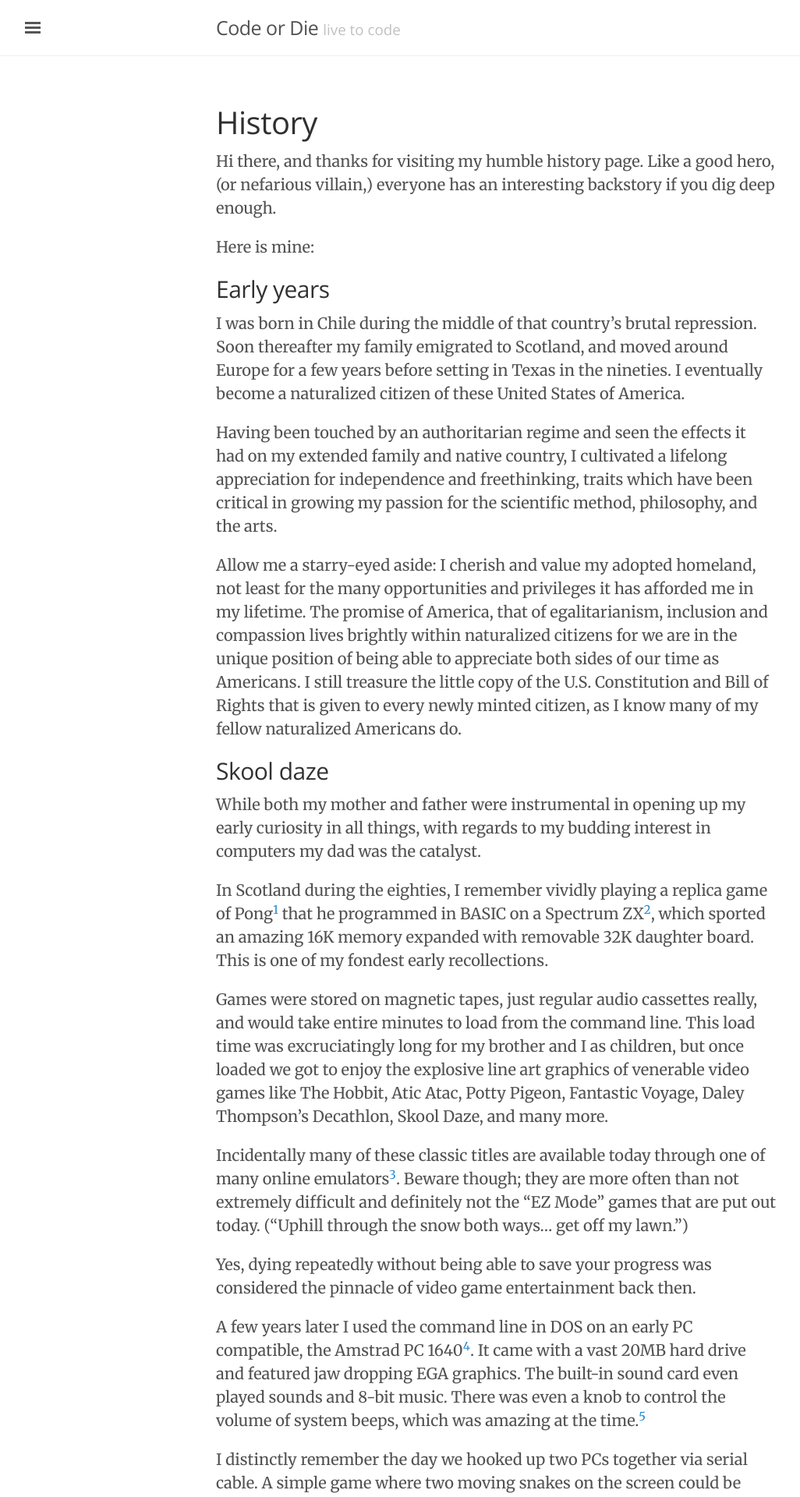
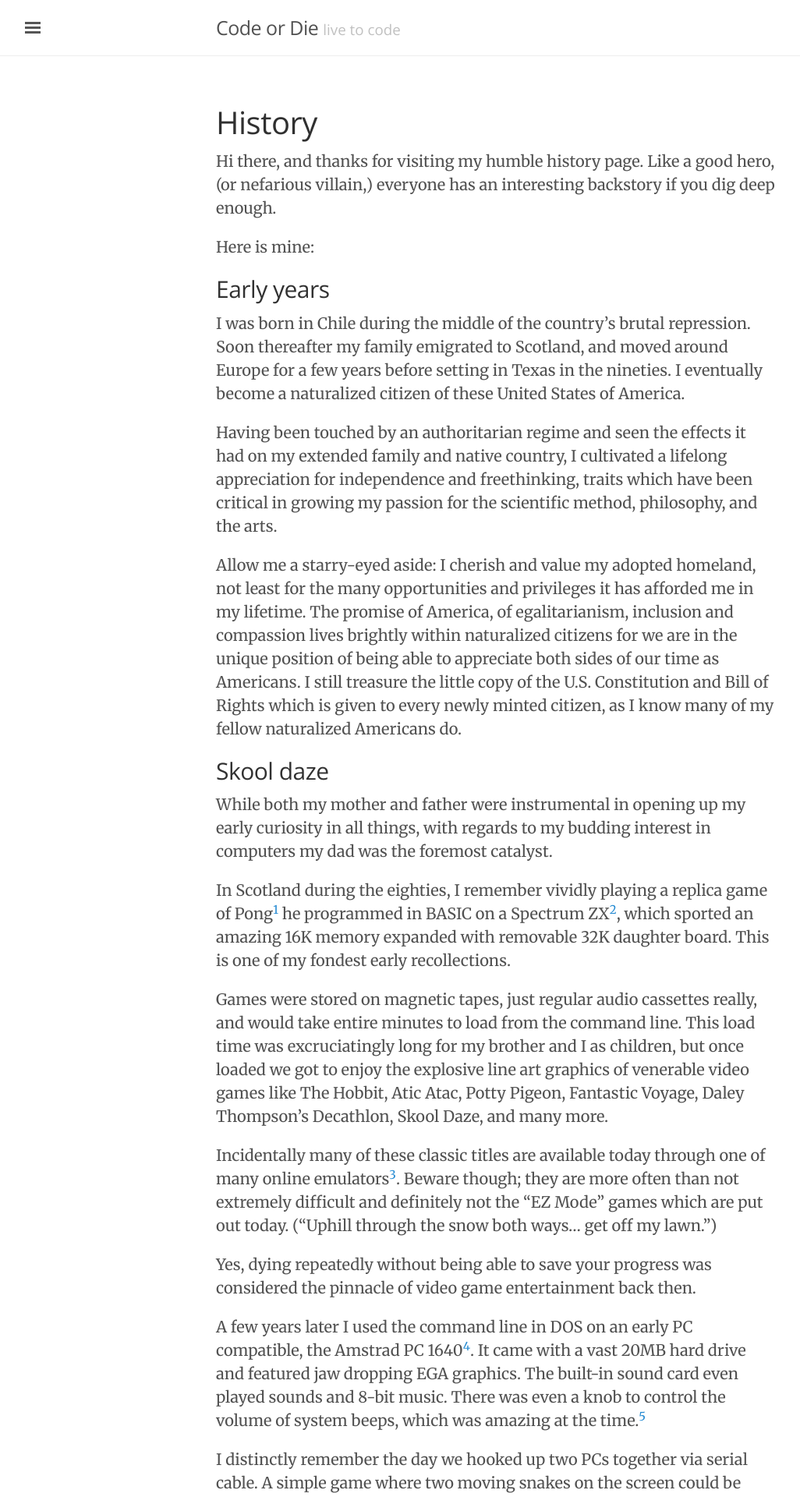
Before and after one commit to nchristiny/nchristiny.github.io, a Jekyll site: the page built from history/index.md, in a window 1280 px wide. Shown: the top 1920 px of the page at 78% size, without its empty margins (3-1029 px from the left). Built offline with Jekyll 4.4.1, drawn with Linux system fonts in a browser that asks for light colours; nearby versions of some CDN libraries; comment, search, counter and statistics services are not loaded; some of the changed text lies outside the part shown.

Commit message:
Add drafts and edits history part 1,2

```diff
--- a/history/index.md
+++ b/history/index.md
@@ -7,20 +7,20 @@
 Here is mine:
 
 ## Early years
-I was born in Chile during the middle of that country's brutal repression. Soon thereafter my family emigrated to Scotland, and moved around Europe for a few years before setting in Texas in the nineties. I eventually become a naturalized citizen of these United States of America.
+I was born in Chile during the middle of the country's brutal repression. Soon thereafter my family emigrated to Scotland, and moved around Europe for a few years before setting in Texas in the nineties. I eventually become a naturalized citizen of these United States of America.
 
 Having been touched by an authoritarian regime and seen the effects it had on my extended family and native country, I cultivated a lifelong appreciation for independence and freethinking, traits which have been critical in growing my passion for the scientific method, philosophy, and the arts.
 
-Allow me a starry-eyed aside: I cherish and value my adopted homeland, not least for the many opportunities and privileges it has afforded me in my lifetime. The promise of America, that of egalitarianism, inclusion and compassion lives brightly within naturalized citizens for we are in the unique position of being able to appreciate both sides of our time as Americans. I still treasure the little copy of the U.S. Constitution and Bill of Rights that is given to every newly minted citizen, as I know many of my fellow naturalized Americans do.
+Allow me a starry-eyed aside: I cherish and value my adopted homeland, not least for the many opportunities and privileges it has afforded me in my lifetime. The promise of America, of egalitarianism, inclusion and compassion lives brightly within naturalized citizens for we are in the unique position of being able to appreciate both sides of our time as Americans. I still treasure the little copy of the U.S. Constitution and Bill of Rights which is given to every newly minted citizen, as I know many of my fellow naturalized Americans do.
 
 ## Skool daze
-While both my mother and father were instrumental in opening up my early curiosity in all things, with regards to my budding interest in computers my dad was the catalyst.
+While both my mother and father were instrumental in opening up my early curiosity in all things, with regards to my budding interest in computers my dad was the foremost catalyst.
 
-In Scotland during the eighties, I remember vividly playing a replica game of Pong[^fn-1] that he programmed in BASIC on a Spectrum ZX[^fn-2], which sported an amazing 16K memory expanded with removable 32K daughter board. This is one of my fondest early recollections.
+In Scotland during the eighties, I remember vividly playing a replica game of Pong[^fn-1] he programmed in BASIC on a Spectrum ZX[^fn-2], which sported an amazing 16K memory expanded with removable 32K daughter board. This is one of my fondest early recollections.
 
 Games were stored on magnetic tapes, just regular audio cassettes really, and would take entire minutes to load from the command line. This load time was excruciatingly long for my brother and I as children, but once loaded we got to enjoy the explosive line art graphics of venerable video games like The Hobbit, Atic Atac, Potty Pigeon, Fantastic Voyage, Daley Thompson's Decathlon, Skool Daze, and many more.
 
-Incidentally many of these classic titles are available today through one of many online emulators[^fn-3]. Beware though; they are more often than not extremely difficult and definitely not the "EZ Mode" games that are put out today. ("Uphill through the snow both ways... get off my lawn.")
+Incidentally many of these classic titles are available today through one of many online emulators[^fn-3]. Beware though; they are more often than not extremely difficult and definitely not the "EZ Mode" games which are put out today. ("Uphill through the snow both ways... get off my lawn.")
 
 Yes, dying repeatedly without being able to save your progress was considered the pinnacle of video game entertainment back then.
 
@@ -28,7 +28,7 @@
 
 I distinctly remember the day we hooked up two PCs together via serial cable. A simple game where two moving snakes on the screen could be played simultaneously by two players on each computer completely blew my young mind.
 
-I saw for the first time a future where multiple remote players could interact in the same instance of a game. I was really excited about the implications. The year was 1988; I remember it well because that year I wrote a school report on Ben Johnson's doping scandal at the Seoul Olympics.
+I saw for the first time a future where multiple remote players could interact in the same instance of a game. I was really excited about the implications. The year was 1988; I remember it well because it was the year I wrote a school report on Ben Johnson's doping scandal at the Seoul Olympics.
 
 My favorite video games during this time period were mostly from Sierra On-Line; among them the King's Quest franchise designed by genius Roberta Williams, the racy 'adult' games of Leisure Suit Larry and the Space Quest/Police Quest franchises. Codename: Iceman was a self-aware slice of Cold War life, but I could never get past the insanely difficult nuclear submarine part.
 
@@ -39,22 +39,22 @@
 At the time I had no idea at the time who Richard Garriott was, but would later learn more about the eccentric co-founder of Origin Systems, Inc. and creator of Ultima, "Lord British". When I lived in Austin, friends would talk about going to his lake house for a party where an unhinged but happy Garriott was dancing about, singing, and tossing reams of old company documents into a bonfire. But I digress...
 
 ## 1337 5P33K
-Anyhoo, enough with the early video game nostalgia. The reason I brought it up is that they were instrumental to my becoming acclimated and eventually very intimate with my machines.
+Anyhoo, enough with the early video game nostalgia. The reason I brought it up is these early experiences were instrumental to my becoming acclimated and eventually intimate with the computer as a tool.
 
-Once we moved to Texas in the early nineties, a steady dial-up Internet connection became feasible. Using a blazing 2400 baud modem, I became a habitual Bulletin Board Service[^fn-6] (BBS) lurker and was introduced to the seedier side of the early Web: unfettered chat rooms where users with subversive screen names traded "WareZ" and communicated in new and cryptic languages (leet speak). Alongside these questionable trades and outright piracy, the much more altruistic Shareware/freeware[^fn-7] movement was gloriously coming into its own.
+Once we moved to Texas in the early nineties, a steady dial-up Internet connection became feasible. Using a blazing 2400 baud modem, I became a habitual Bulletin Board Service[^fn-6] (BBS) lurker and was introduced to the seedier side of the early Web: unfettered chat rooms where users with subversive screen names traded "WareZ" and communicated in new and cryptic languages (leet speak). Alongside questionable trading and outright piracy, the much more altruistic Shareware/freeware[^fn-7] movement was gloriously coming into its own.
 
-It was this formative experience that enamored me to the Open Source Software movement as we know it today.
+It was this formative experience which enamored me to the Free Open Source Software (FOSS) movement as we know it today.
 
 In primary school I learned Turbo Pascal for an elective class called Comp Lit, (as in literacy!) The Internet as we know it became more accessible at the height of the dial-up era, and I was in the thick of it. Even though I was very young, I sensed the momentousness of events and it was an exciting time.
 
-After learning BASIC and Turbo Pascal, the next logical step was C or Java. However, it seemed to be such a daunting skill gap that I hesitated taking that next step. I sometimes wonder how my life would have been had I taken the plunge into the unknown and continued learning programming back then.
+After learning BASIC and Turbo Pascal, the next logical step was C or Java. However it seemed to be such a daunting skill gap, I hesitated taking the next step. I sometimes wonder how my life would have been had I taken the plunge into the unknown and continued learning programming back then.
 
 ## Hook 'em horns
 As it turned out my interests at the time lay with my childhood dream of becoming an astronomer, therefore I attended and graduated from the University of Texas at Austin with a double major, Bachelor of Science in Astronomy and a Bachelor of Arts in Physics.
 
 FORTRAN, or just Fortran as it was later known[^fn-8], is the language most associated with regards to astronomical calculation programs. It is a fascinating language with a rich history which is still in use in certain places, notably NASA and some financial systems. Unfortunately I did not use FORTRAN directly. The programming languages I had most exposure to during college were MATLAB and LabVIEW.
 
-[History, Part 2]({{baseurl}}/history/part2)
+[History, Part 2](./part2)
 
 [^fn-1]: [Pong](https://en.wikipedia.org/wiki/Pong "Pong Wikipedia article")
 [^fn-2]: [Spectrum ZX Issue 1](http://rk.nvg.ntnu.no/sinclair/computers/zxspectrum/spec48versions.htm "Spectrum ZX specifications")
```
Also changed, not shown: history/part2.md (added, +64 -0 lines), history/part2/index.md (deleted, +0 -21 lines).
